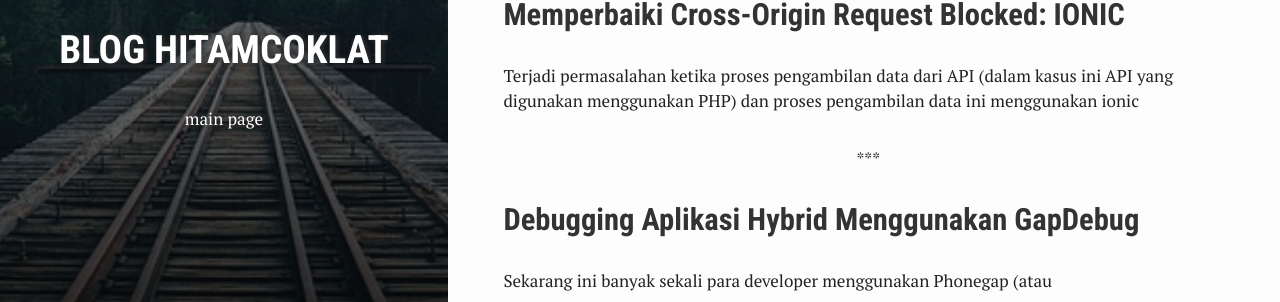
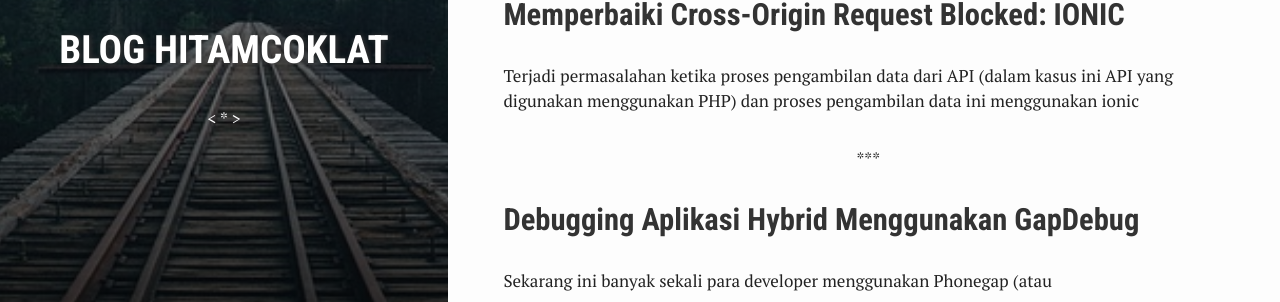
Before and after one commit to hitamcoklat/hitamcoklat.github.io, a Jekyll site: the page built from index.html, in a window 1280 px wide. Shown: the part 572-874 px from the top of the page. Built offline with Jekyll 4.4.1, drawn with Linux system fonts in a browser that asks for light colours; the list of posts is cut into pages by our own code.

Commit message:
initial commit

```diff
--- a/_config.yml
+++ b/_config.yml
@@ -20,7 +20,7 @@ github_username: hitamcoklat
 disqus_username: hitamcoklat
 gems: [jekyll-paginate]
 paginate: 7
-paginate_path: "/blog/page:num/"
+paginate_path: "/blog/page/:num"
 
 # Build settings
 markdown: kramdown
--- a/index.html
+++ b/index.html
@@ -1,9 +1,9 @@
 ---
 bg: "rails.jpg"
 layout: default
-crawlertitle: "Jekyll blog"
+crawlertitle: "Blog Hitamcoklat"
 title: "Blog Hitamcoklat"
-summary: "main page"
+summary: "< * >"
 ---
 
 {% for post in paginator.posts limit: 7 %}
```
Also changed, not shown: 8 other files.
